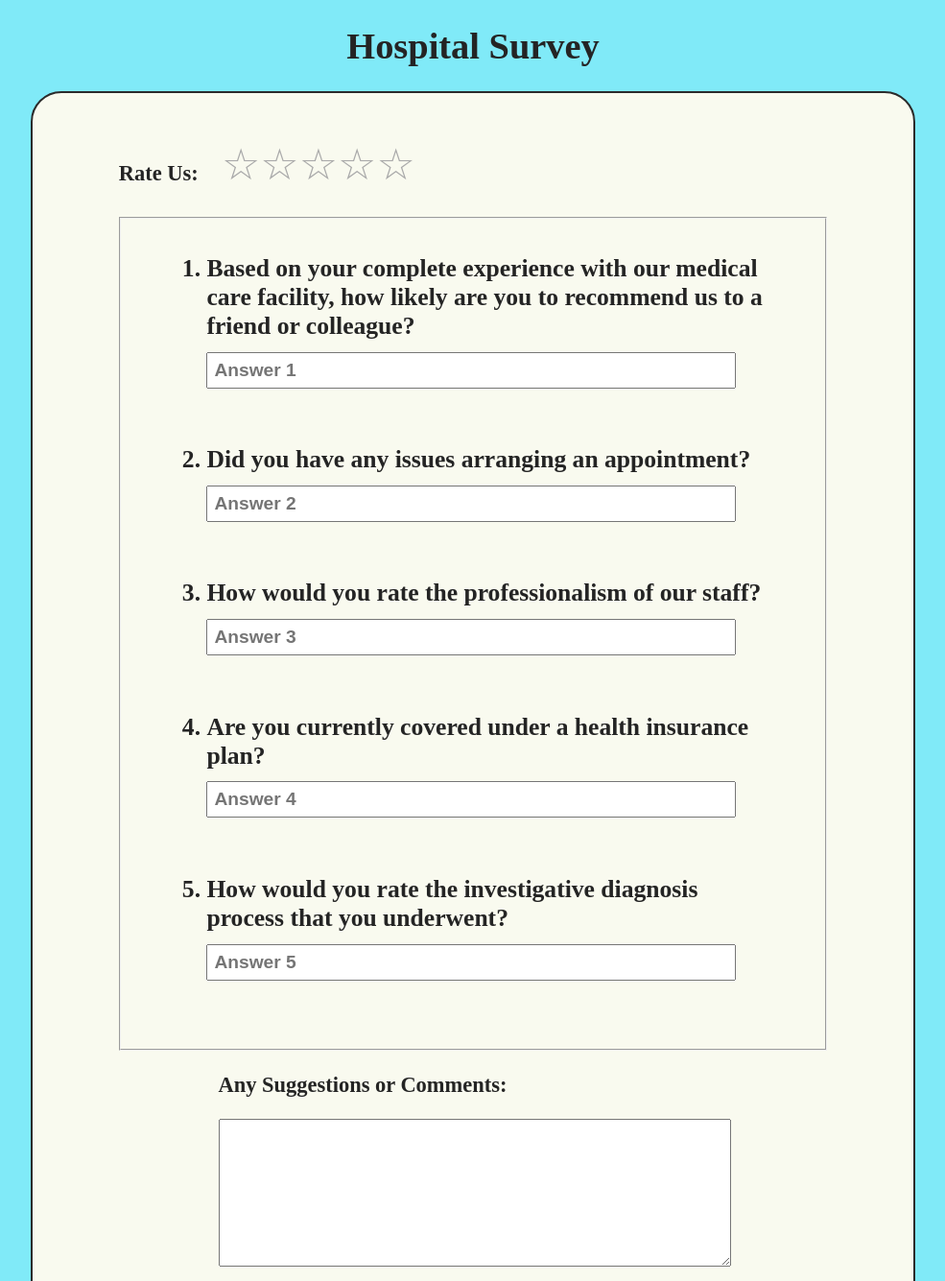
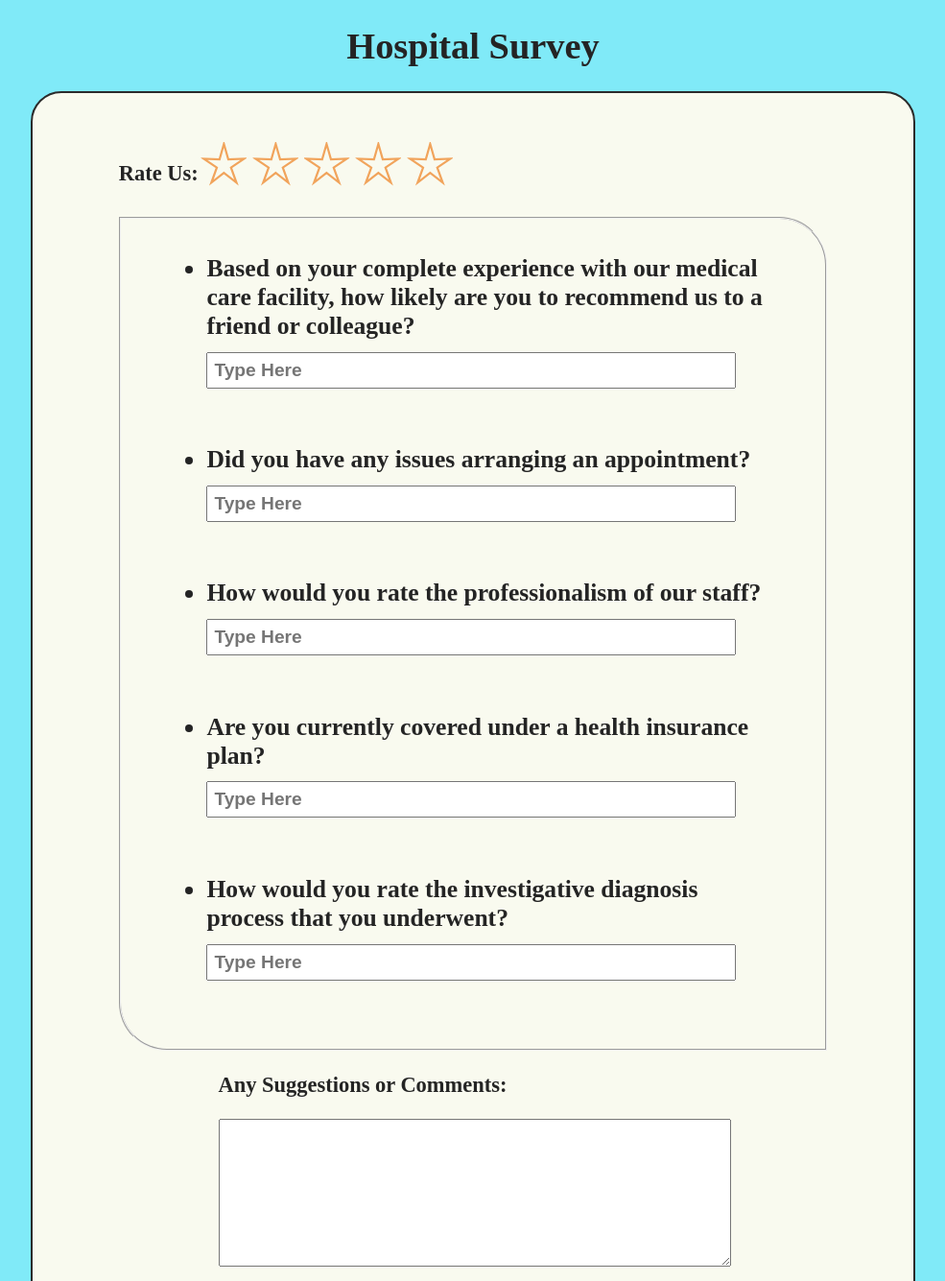
Before and after one commit to Biswajit-Panda/Example-Survey, a Flask app: page / in a window 1280 px wide. Shown: the top 1335 px of the page at 96% size, without its empty margins (147-1132 px from the left). Run offline with Flask 2, Linux system fonts and the light colour scheme.

Commit message:
Add files via upload

```diff
--- a/static/styles/style.css
+++ b/static/styles/style.css
@@ -29,6 +29,7 @@ fieldset {
   border-bottom: none;
   border-top: none;
   border-right: none; */
+  border-radius: 0 50px;
   margin: 10px;
 }
 
@@ -47,33 +48,80 @@ fieldset {
 
 /* rating style */
 
-.rating {
-  width: 226px;
-  /* margin: 0 auto; */
-  font-size: 45px;
-  overflow: hidden;
-}
-.rating input {
-  float: right;
-  opacity: 0;
-  position: absolute;
-  display: unset;
+label {
+  cursor: pointer;
 }
 
-.rating label {
-  float: right;
-  color: #aaa;
-  text-decoration: none;
-  -webkit-transition: color 0.4s;
-  -moz-transition: color 0.4s;
-  -o-transition: color 0.4s;
-  transition: color 0.4s;
+svg {
+  width: 3rem;
+  height: 3rem;
+  padding: 0.15rem;
 }
-.rating label:hover ~ label,
-.rating input:focus ~ label,
-.rating label:hover {
-  color: orange;
-  cursor: pointer;
+
+/* hide radio buttons */
+
+input[name="star"] {
+  display: inline-block;
+  width: 0;
+  opacity: 0;
+  margin-left: -2px;
+}
+
+/* hide source svg */
+
+.star-source {
+  width: 0;
+  height: 0;
+  visibility: hidden;
+}
+
+/* set initial color to transparent so fill is empty*/
+
+.star {
+  color: transparent;
+  transition: color 0.2s ease-in-out;
+}
+
+/* set direction to row-reverse so 5th star is at the end and ~ can be used to fill all sibling stars that precede last starred element*/
+
+.star-container {
+  display: flex;
+  flex-direction: row-reverse;
+  justify-content: center;
+}
+
+label:hover ~ label .star,
+svg.star:hover,
+input[name="star"]:focus ~ label .star,
+input[name="star"]:checked ~ label .star {
+  color: #df8b3e;
+  /* color: #f1a45c; */
+}
+
+input[name="star"]:checked + label .star {
+  animation: starred 0.5s;
+}
+
+input[name="star"]:checked + label {
+  animation: scaleup 1s;
+}
+
+@keyframes scaleup {
+  from {
+    transform: scale(1.2);
+  }
+  to {
+    transform: scale(1);
+  }
+}
+
+@keyframes starred {
+  from {
+    color: #fff9a9;
+  }
+  to {
+    color: #fd7200;
+  }
 }
 
 /* Question Block */
@@ -83,7 +131,7 @@ label {
   display: block;
 }
 
-ol {
+ul {
   margin: 0 5%;
 }
 .questions label,
--- a/templates/index.html
+++ b/templates/index.html
@@ -12,29 +12,71 @@
     <h1>Hospital Survey</h1>
 
     <form action="{{ url_for('submission')}}", method="POST">
+
             <div class="rateblock"><h3>Rate Us:</h3>
-                <div class="rating">
-                    <input name="stars" id="e5" type="radio" value="5" required><label for="e5">☆</label>
-                    <input name="stars" id="e4" type="radio" value="4" required><label for="e4">☆</label>
-                    <input name="stars" id="e3" type="radio" value="3" required><label for="e3">☆</label>
-                    <input name="stars" id="e2" type="radio" value="2" required><label for="e2">☆</label>
-                    <input name="stars" id="e1" type="radio" value="1" required><label for="e1">☆</label>
-                </div>
-            </div>
+<div class="star-source">
+    <svg>
+           <linearGradient x1="50%" y1="5.41294643%" x2="87.5527344%" y2="65.4921875%" id="grad">
+              <stop stop-color="#f1a45c" offset="0%"></stop>
+              <stop stop-color="#f1a45c" offset="60%"></stop>
+              <stop stop-color="#f1a45c" offset="100%"></stop>
+          </linearGradient>
+      <symbol id="star" viewBox="153 89 106 108">
+        <polygon id="star-shape" stroke="url(#grad)" stroke-width="5" fill="currentColor" points="206 162.5 176.610737 185.45085 189.356511 150.407797 158.447174 129.54915 195.713758 130.842203 206 95 216.286242 130.842203 253.552826 129.54915 222.643489 150.407797 235.389263 185.45085"></polygon>
+      </symbol>
+  </svg>
+
+  </div>
+  <div class="star-container">
+    <input type="radio" name="star" id="five" value="5">
+    <label for="five">
+      <svg class="star">
+        <use xlink:href="#star"/>
+      </svg>
+    </label>
+    <input type="radio" name="star" id="four" value="4">
+    <label for="four">
+      <svg class="star">
+        <use xlink:href="#star"/>
+      </svg>
+    </label>
+    <input type="radio" name="star" id="three" value="3">
+    <label for="three">
+      <svg class="star">
+        <use xlink:href="#star"/>
+      </svg>
+    </label>
+    <input type="radio" name="star" id="two" value="2">
+    <label for="two">
+      <svg class="star">
+        <use xlink:href="#star" />
+      </svg>
+    </label>
+    <input type="radio" name="star" id="one" value="1">
+    <label for="one">
+     <svg class="star">
+      <use xlink:href="#star" />
+     </svg>
+    </label>
+
+  </div>
+</div>
+
+
 
         <fieldset class="questions">
-            <ol>
+            <ul>
             <li><label for="question_1">Based on your complete experience with our medical care facility, how likely are you to recommend us to a friend or colleague?</label></li>
-            <input type="text" name="question_1" id="question_1" placeholder="Answer 1" required="required">
+            <input type="text" name="question_1" id="question_1" placeholder="Type Here" required="required">
             <li><label for="question_2">Did you have any issues arranging an appointment?</label></li>
-            <input type="text" name="question_2" id="question_2" placeholder="Answer 2" required="required">
+            <input type="text" name="question_2" id="question_2" placeholder="Type Here" required="required">
             <li><label for="question_3">How would you rate the professionalism of our staff? </label></li>
-            <input type="text" name="question_3" id="question_3" placeholder="Answer 3" required="required">
+            <input type="text" name="question_3" id="question_3" placeholder="Type Here" required="required">
             <li><label for="question_4">Are you currently covered under a health insurance plan?</label></li>
-            <input type="text" name="question_4" id="question_4" placeholder="Answer 4" required="required">
+            <input type="text" name="question_4" id="question_4" placeholder="Type Here" required="required">
             <li><label for="question_5">How would you rate the investigative diagnosis process that you underwent?</label></li>
-            <input type="text" name="question_5" id="question_5" placeholder="Answer 5" required="required">
-        </ol>
+            <input type="text" name="question_5" id="question_5" placeholder="Type Here" required="required">
+        </ul>
         </fieldset>
             <label for="comment" class="button_head"><h3>Any Suggestions or Comments:</h3></label>
             <div class="comment">
```
